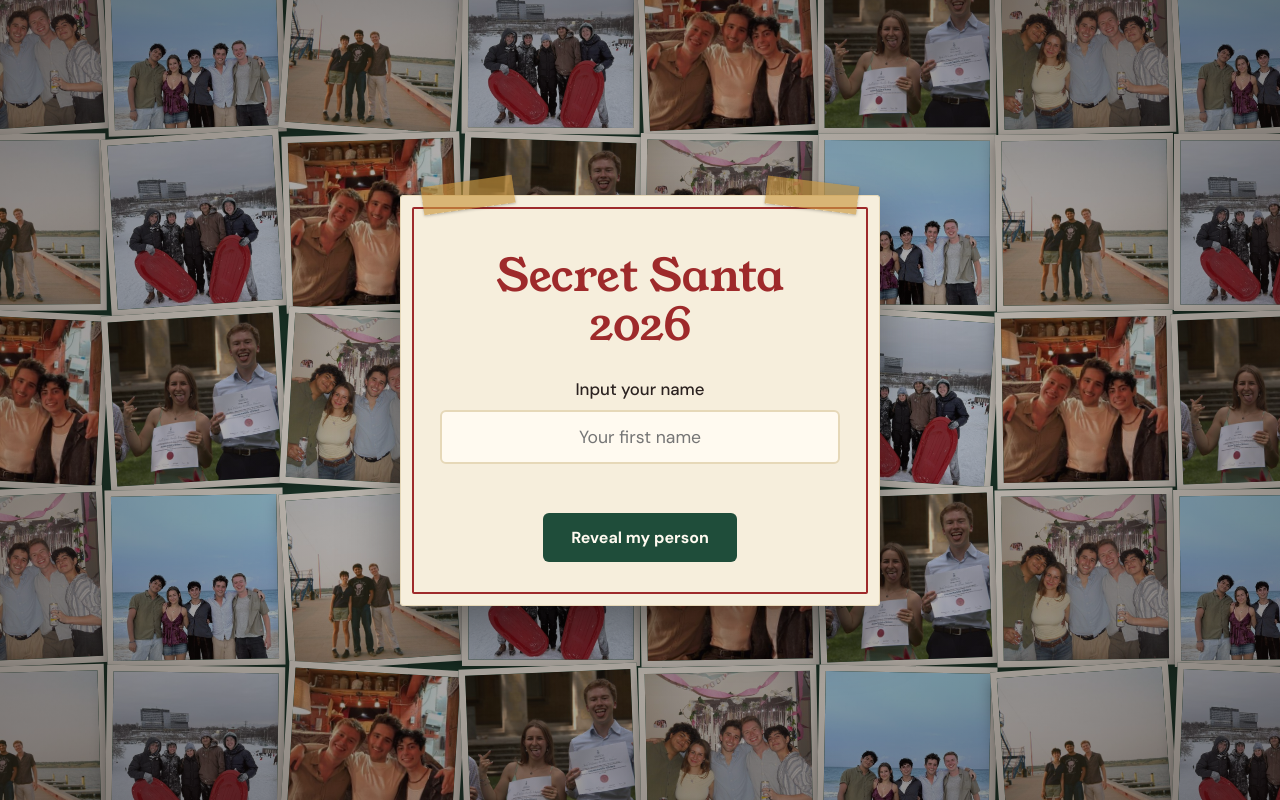
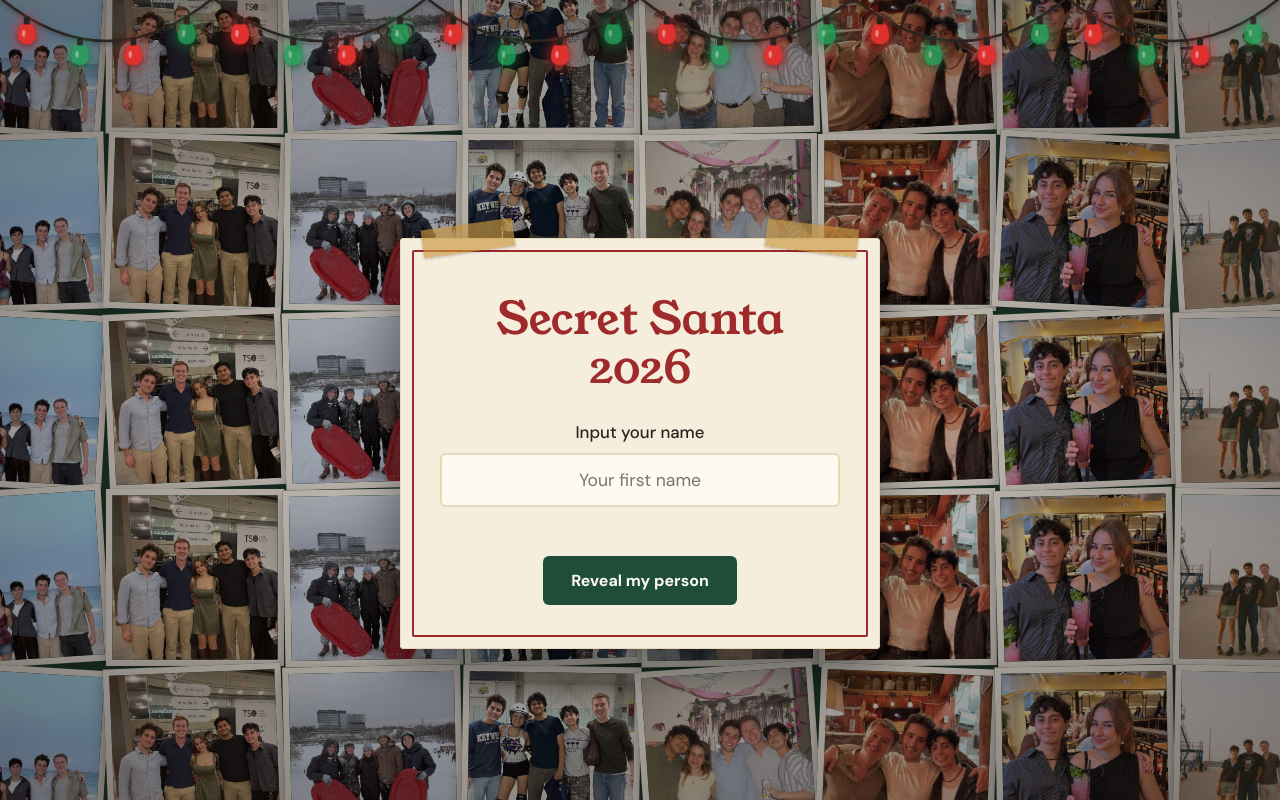
Before and after one commit to maellemagnan/Secret-Santa-2026, a plain HTML site: page index.html in a window 1280 px wide. Drawn offline with Linux system fonts and the light colour scheme.

Commit message:
Update photos and lights

```diff
--- a/config.js
+++ b/config.js
@@ -2,7 +2,7 @@
 
 window.SANTA_CONFIG = {
   // 1. Everyone taking part (spell each name the way people will type it).
-  NAMES: ["Maëlle", "Nolan", "Zahra", "Jack", "Ibrahim"],
+  NAMES: ["Alex", "Jordan", "Sam", "Taylor", "Morgan", "Casey", "Riley", "Jamie"],
 
   // 2. Any word or phrase. Same word = same matches every time.
   //    Change it to reshuffle everyone before you share the site.
@@ -10,5 +10,5 @@ window.SANTA_CONFIG = {
 
   // 3. Your collage photos. Put them next to index.html and list the
   //    file names here. Add as many as you like; they repeat to fill the screen.
-  PHOTOS: ["photo1.jpg", "photo2.jpg", "photo3.jpg", "photo4.jpg", "photo5.jpg", "photo6.jpg"],
+  PHOTOS: ["1.jpg", "2.jpg", "3.jpg", "4.jpg", "5.jpg", "6.jpg", "7.jpg", "8.jpg"],
 };
--- a/script.js
+++ b/script.js
@@ -128,7 +128,54 @@
     }
   }
 
+  /* ---------- Christmas lights ---------- */
+
+  const lights = document.createElement("div");
+  lights.className = "lights";
+  lights.setAttribute("aria-hidden", "true");
+  document.body.insertBefore(lights, document.querySelector(".stage"));
+
+  function buildLights() {
+    const w = window.innerWidth;
+    const small = w < 600;
+    const swags = Math.max(2, Math.round(w / (small ? 130 : 200)));
+    const sw = w / swags;               // width of one droop
+    const sag = small ? 30 : 42;        // how far the wire droops
+    const perSwag = small ? 3 : 4;      // bulbs per droop
+    const H = sag + 52;
+    const colors = ["#e0322f", "#23a35a"];
+
+    let wire = "M0 -2";
+    let bulbs = "";
+    let n = 0;
+    for (let i = 0; i < swags; i++) {
+      const x0 = i * sw;
+      wire += ` Q${(x0 + sw / 2).toFixed(1)} ${sag * 2} ${(x0 + sw).toFixed(1)} -2`;
+      for (let j = 0; j < perSwag; j++) {
+        const tt = (j + 0.5) / perSwag;
+        const x = x0 + tt * sw;
+        const y = 4 * sag * tt * (1 - tt) - 2;
+        const color = colors[n % 2];
+        const delay = n % 2 ? "-1.3s" : "0s";
+        bulbs +=
+          `<g class="bulb" style="color:${color};animation-delay:${delay}" transform="translate(${x.toFixed(1)} ${y.toFixed(1)})">` +
+            `<rect x="-3" y="0" width="6" height="8" rx="1.5" fill="#2a2320"/>` +
+            `<path d="M-6 8 H6 C6 8 9 14 9 19 C9 25 5 28 0 28 C-5 28 -9 25 -9 19 C-9 14 -6 8 -6 8 Z" fill="currentColor"/>` +
+            `<ellipse cx="-3" cy="17" rx="1.6" ry="3.4" fill="#fff" opacity=".45"/>` +
+          `</g>`;
+        n++;
+      }
+    }
+
+    lights.innerHTML =
+      `<svg width="${w}" height="${H}" viewBox="0 0 ${w} ${H}" xmlns="http://www.w3.org/2000/svg">` +
+        `<path d="${wire}" fill="none" stroke="#2a2320" stroke-width="2.5" stroke-linecap="round"/>` +
+        bulbs +
+      `</svg>`;
+  }
+
   let t;
-  window.addEventListener("resize", () => { clearTimeout(t); t = setTimeout(buildCollage, 200); });
+  window.addEventListener("resize", () => { clearTimeout(t); t = setTimeout(() => { buildCollage(); buildLights(); }, 200); });
   buildCollage();
+  buildLights();
 })();
--- a/style.css
+++ b/style.css
@@ -58,7 +58,7 @@ body {
   min-height: 100%;
   display: grid;
   place-items: center;
-  padding: 24px;
+  padding: 110px 24px 24px;
 }
 
 .card {
@@ -174,3 +174,24 @@ button.ghost:hover { background: rgba(31, 77, 58, .08); }
 @media (max-width: 420px) {
   .card { padding: 52px 24px 36px; }
 }
+
+/* ---------- Lights ---------- */
+.lights {
+  position: fixed;
+  top: 0;
+  left: 0;
+  right: 0;
+  z-index: 2;
+  pointer-events: none;
+}
+.lights svg { display: block; overflow: visible; }
+.lights path { filter: drop-shadow(0 2px 2px rgba(0, 0, 0, .35)); }
+.bulb {
+  filter: drop-shadow(0 0 7px currentColor);
+  animation: twinkle 2.6s ease-in-out infinite alternate;
+}
+@keyframes twinkle { from { opacity: 1; } to { opacity: .55; } }
+
+@media (prefers-reduced-motion: reduce) {
+  .bulb { animation: none; }
+}
```
Also changed, not shown: 1.jpg (added), 2.jpg (added), 3.jpg (added), 4.jpg (added), 5.jpg (added), 6.jpg (added), 7.jpg (added), 8.jpg (added), photo1.jpg (deleted), photo2.jpg (deleted), photo3.jpg (deleted), photo4.jpg (deleted), photo5.jpg (deleted), photo6.jpg (deleted).
